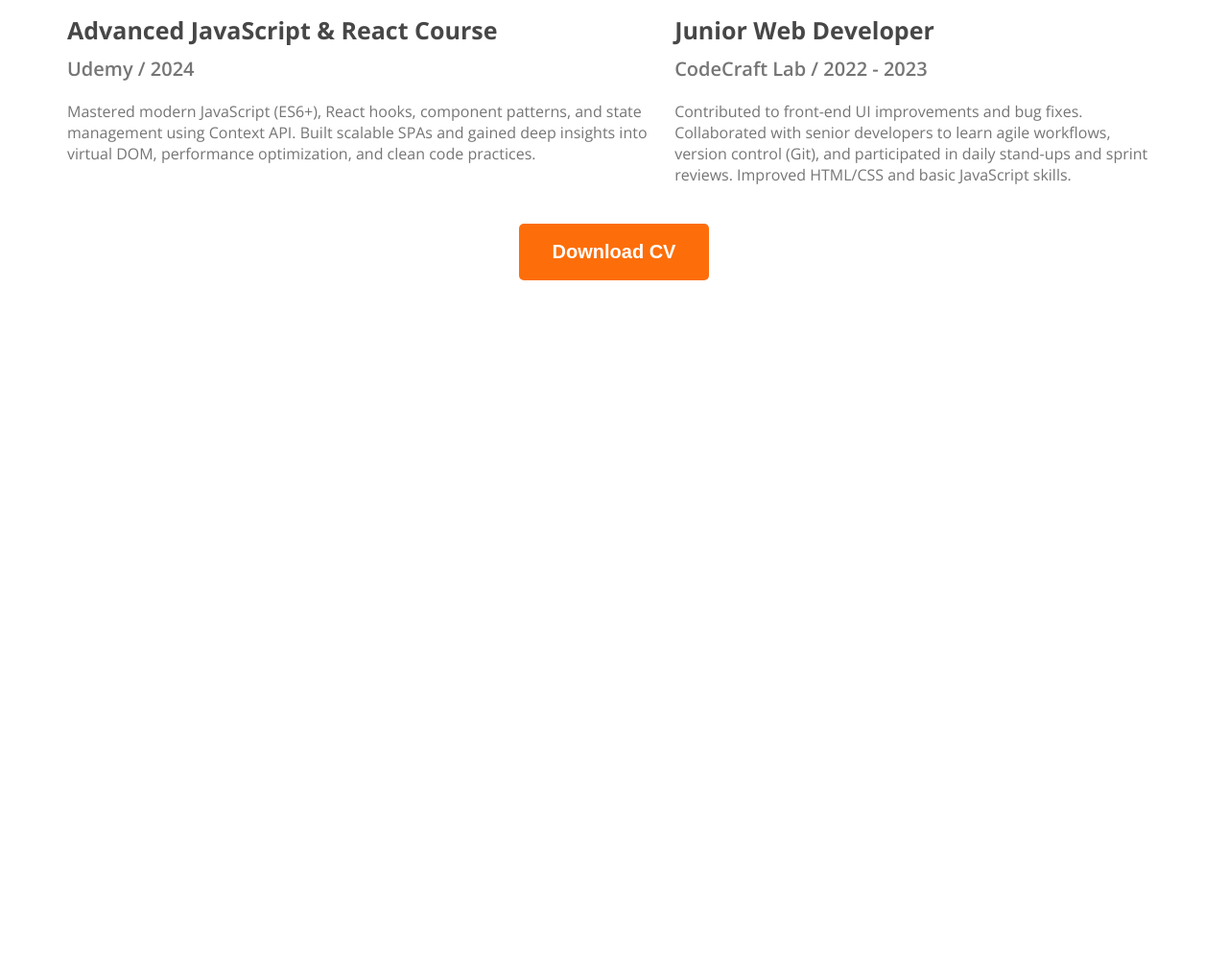
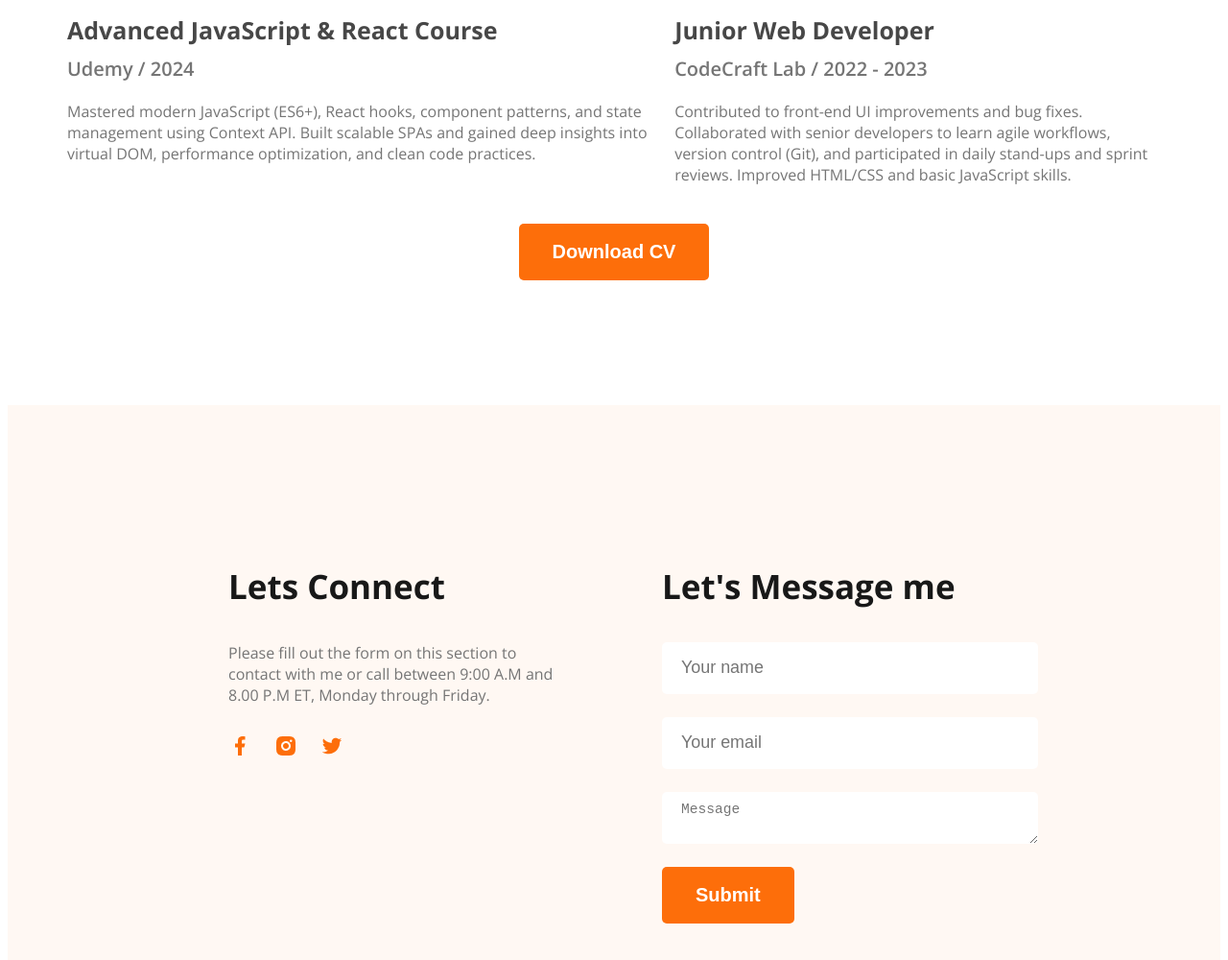
Before and after one commit to Adi-ops16/my-portfolio, a plain HTML site: page index.html in a window 1280 px wide. Shown: the part 3123-4123 px from the top of the page at 96% size. Before the commit the page ends 3423 px from the top, so only its background shows below. Drawn offline with nearby package versions, Linux system fonts and the light colour scheme.

Commit message:
added final footer

```diff
--- a/index.html
+++ b/index.html
@@ -126,13 +126,18 @@
                     <div class="experience">
                         <h4 class="experience-tytle">Full Stack Web Development Bootcamp</h4>
                         <h5 class="experience-sub-tytle">Programming Hero / 2023</h5>
-                        <div class="experience-description">Completed an intensive bootcamp covering HTML, CSS, JavaScript, React, Node.js, MongoDB, and Firebase. Built several portfolio projects and learned real-world problem-solving, debugging, and deployment using GitHub and Netlify.</div>
+                        <div class="experience-description">Completed an intensive bootcamp covering HTML, CSS,
+                            JavaScript, React, Node.js, MongoDB, and Firebase. Built several portfolio projects and
+                            learned real-world problem-solving, debugging, and deployment using GitHub and Netlify.
+                        </div>
                     </div>
                     <hr>
                     <div class="experience">
                         <h4 class="experience-tytle">Advanced JavaScript & React Course</h4>
                         <h5 class="experience-sub-tytle">Udemy / 2024</h5>
-                        <div class="experience-description">Mastered modern JavaScript (ES6+), React hooks, component patterns, and state management using Context API. Built scalable SPAs and gained deep insights into virtual DOM, performance optimization, and clean code practices.</div>
+                        <div class="experience-description">Mastered modern JavaScript (ES6+), React hooks, component
+                            patterns, and state management using Context API. Built scalable SPAs and gained deep
+                            insights into virtual DOM, performance optimization, and clean code practices.</div>
                     </div>
                 </div>
                 <div class="resume-column">
@@ -140,19 +145,26 @@
                     <div class="experience">
                         <h4 class="experience-tytle">Frontend Developer (React.js)</h4>
                         <h5 class="experience-sub-tytle">Freelance / 2024 - Present</h5>
-                        <div class="experience-description">Built and deployed responsive websites for clients using React, Tailwind CSS, and modern UI libraries. Collaborated with designers and backend developers, ensuring pixel-perfect interfaces and seamless API integration.</div>
+                        <div class="experience-description">Built and deployed responsive websites for clients using
+                            React, Tailwind CSS, and modern UI libraries. Collaborated with designers and backend
+                            developers, ensuring pixel-perfect interfaces and seamless API integration.</div>
                     </div>
                     <hr>
                     <div class="experience">
                         <h4 class="experience-tytle">MERN Stack Intern</h4>
                         <h5 class="experience-sub-tytle">TechVenture BD / 2023 - 2024</h5>
-                        <div class="experience-description">Worked in a team to build a full-stack e-commerce web application using MongoDB, Express.js, React, and Node.js. Gained hands-on experience in user authentication and database design.</div>
+                        <div class="experience-description">Worked in a team to build a full-stack e-commerce web
+                            application using MongoDB, Express.js, React, and Node.js. Gained hands-on experience in
+                            user authentication and database design.</div>
                     </div>
                     <hr>
                     <div class="experience">
                         <h4 class="experience-tytle">Junior Web Developer</h4>
                         <h5 class="experience-sub-tytle">CodeCraft Lab / 2022 - 2023</h5>
-                        <div class="experience-description">Contributed to front-end UI improvements and bug fixes. Collaborated with senior developers to learn agile workflows, version control (Git), and participated in daily stand-ups and sprint reviews. Improved HTML/CSS and basic JavaScript skills.</div>
+                        <div class="experience-description">Contributed to front-end UI improvements and bug fixes.
+                            Collaborated with senior developers to learn agile workflows, version control (Git), and
+                            participated in daily stand-ups and sprint reviews. Improved HTML/CSS and basic JavaScript
+                            skills.</div>
                     </div>
                 </div>
 
@@ -163,7 +175,28 @@
         </div>
 
     </main>
-    <footer>
+    <footer class="secondary-background">
+        <div class="footer-column">
+            <h3 class="footer-tytle">Lets Connect</h3>
+            <p class="footer-para">Please fill out the form on this section to contact with me or call between 9:00 A.M
+                and 8.00 P.M ET, Monday through Friday.</p>
+            <div class="icon">
+                <a href="https://www.facebook.com/spiegel.spike.854114/" target="_blank"><img src="images/facebook.png"
+                        alt=""></a>
+                <a href="https://www.instagram.com/_astro.philee_/" target="_blank"><img src="images/insta.png"
+                        alt=""></a>
+                <a href="https://x.com/AbdulHasib95581" target="_blank"><img src="images/twitter.png" alt=""></a>
+            </div>
+        </div>
+        <div class="footer-column">
+            <h3 class="footer-tytle">Let's Message me</h3>
+            <form action="">
+                <input type="text" placeholder="Your name">
+                <input type="email" name="" id="" placeholder="Your email">
+                <textarea name="" id="" cols="50" rows="20" placeholder="Message"></textarea>
+                <input class="btn" type="submit" value="Submit">
+            </form>
+        </div>
 
     </footer>
 
--- a/styles/potfolio.css
+++ b/styles/potfolio.css
@@ -224,3 +224,41 @@ margin-top: 40px;
 .btn-center{
     text-align: center;
 }
+/* Footer style */
+footer{
+    padding: 130px 230px;
+    display: flex;
+    gap: 100px;
+    margin-top: 130px;
+}
+.footer-tytle{
+     font-size: 35px;
+    font-weight: bold;
+    color: #181818;
+}
+.footer-para{
+     font-size: 16px;
+    color: #757575;
+}
+.footer-column{
+    width: 50%;
+    height: 100%;
+}
+footer input[type=text],footer input[type=email],footer textarea {
+display: block;
+width: 100%;
+height: 34px;
+padding: 10px 20px;
+font-size: 1.12em;
+border-radius: 5px;
+margin-bottom: 24px;
+border: none;
+}
+.icon{
+   display: flex;
+   gap: 24px;
+   margin-top: 30px;
+ }
+ textarea{
+    height: 60px;
+ }
```
Also changed, not shown: images/facebook.png (added), images/insta.png (added), images/twitter.png (added).
